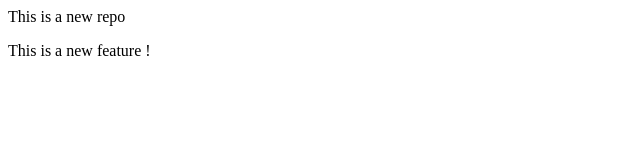
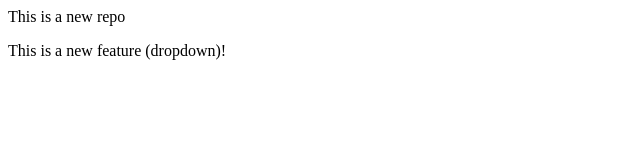
Before and after one commit to khoklemohit23/Portfolio, a plain HTML site: page INDEX.html in a window 1280 px wide. Shown: the full height of the page, 0-640 px from the left. Drawn offline with Linux system fonts and the light colour scheme.

Commit message:
ADD DROPDOWN

```diff
--- a/INDEX.html
+++ b/INDEX.html
@@ -1,2 +1,2 @@
 <p>This is a new repo</p>
-<p>This is a new feature !</p>
+<p>This is a new feature (dropdown)!</p>
```
